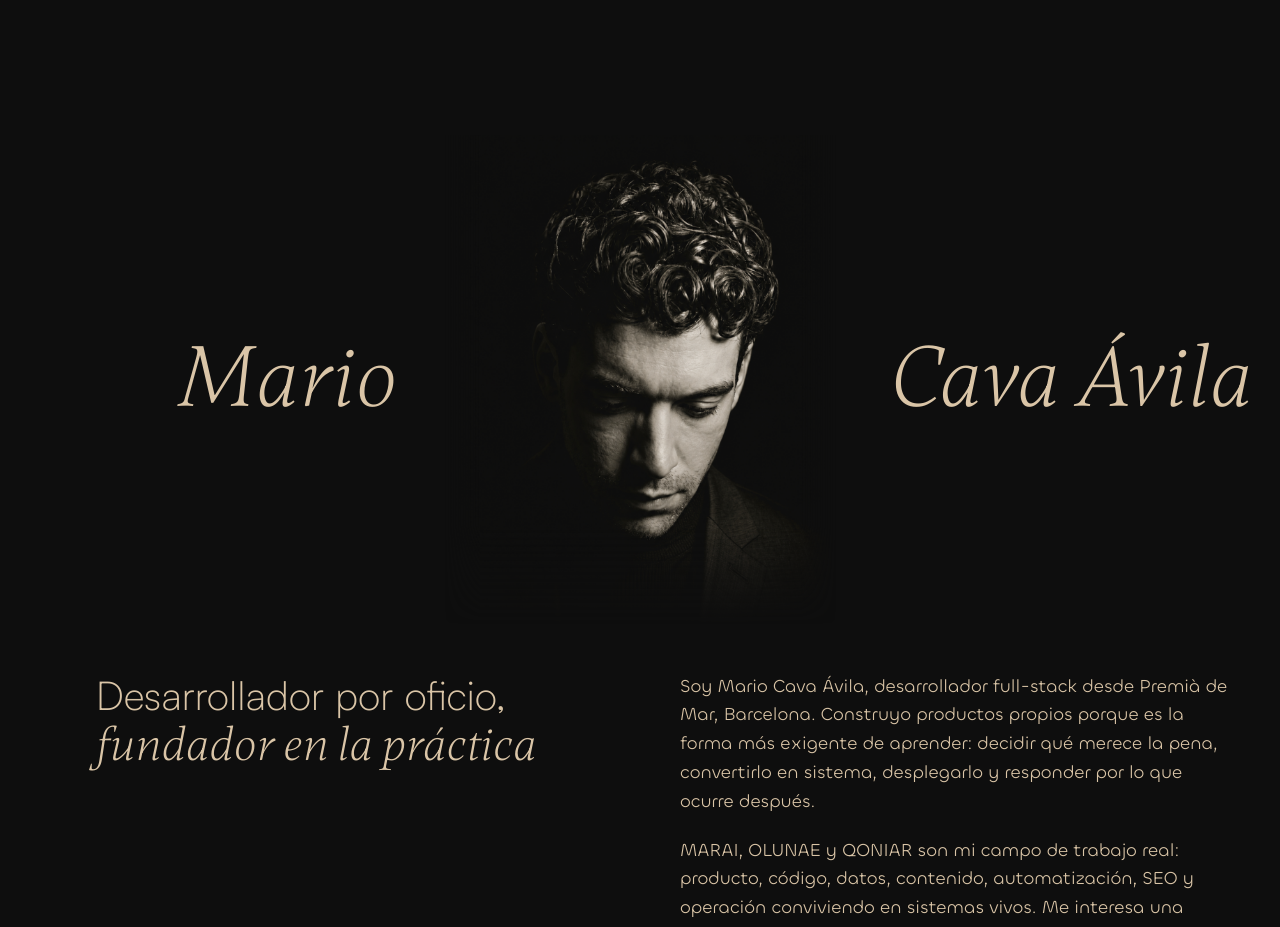
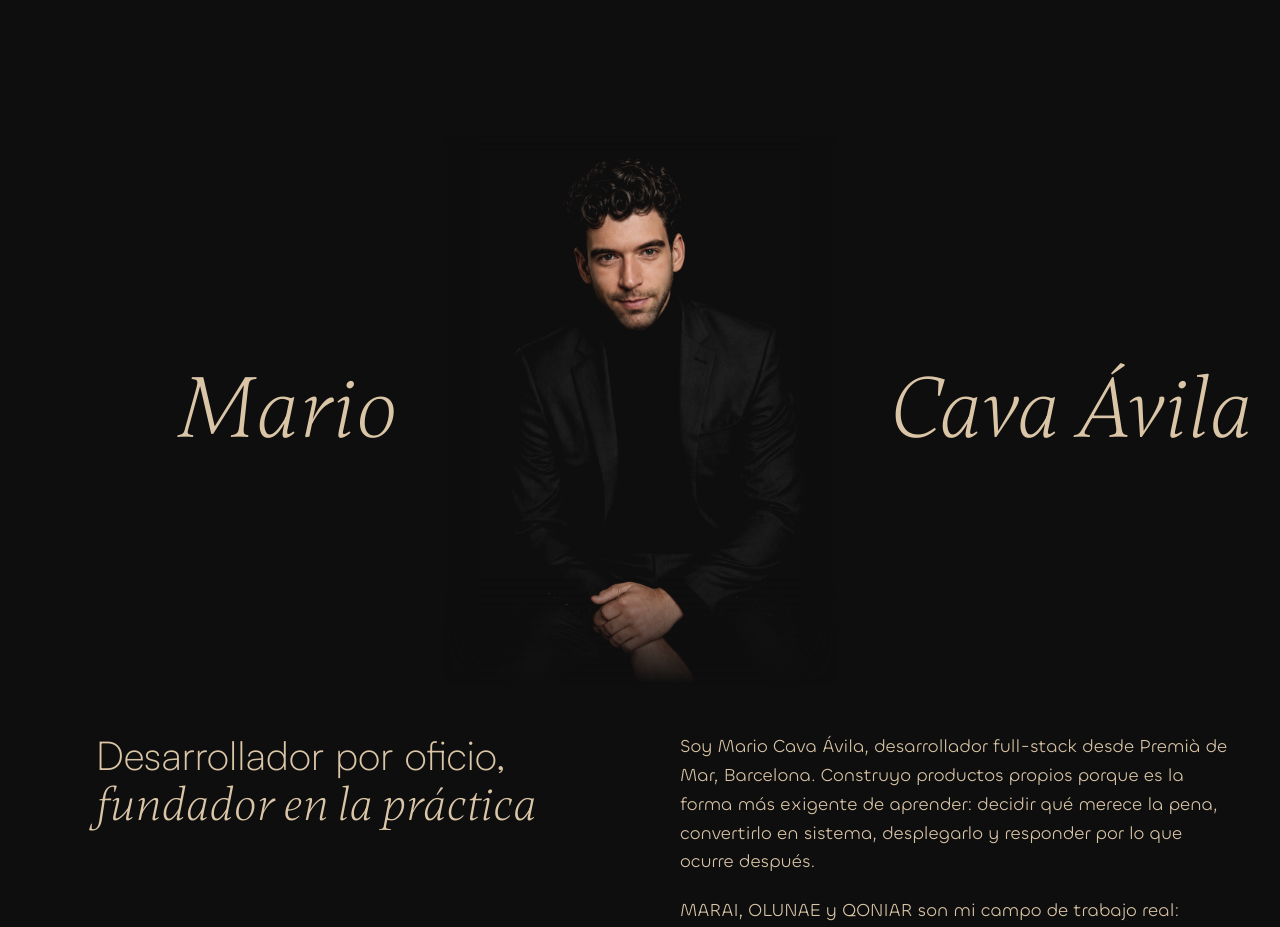
Before and after one commit to kaiserdbt/mario-portfolio, a Next.js app: page / in a window 1280 px wide. Shown: the part 8260-9187 px from the top of the page. Built offline with nearby package versions, Linux system fonts and the light colour scheme; no server answers.

Commit message:
feat: refresh about portrait and blend it into the background

```diff
--- a/src/components/AboutMe.tsx
+++ b/src/components/AboutMe.tsx
@@ -39,9 +39,9 @@ const social = [
 // disuelve la foto en el fondo por abajo y por los lados (interseccion de gradientes)
 const portraitMask = {
   maskImage:
-    "linear-gradient(to bottom, #000 80%, transparent 100%), linear-gradient(to right, transparent 0%, #000 9%, #000 91%, transparent 100%)",
+    "linear-gradient(to bottom, transparent 0%, #000 3%, #000 80%, transparent 100%), linear-gradient(to right, transparent 0%, #000 9%, #000 91%, transparent 100%)",
   WebkitMaskImage:
-    "linear-gradient(to bottom, #000 80%, transparent 100%), linear-gradient(to right, transparent 0%, #000 9%, #000 91%, transparent 100%)",
+    "linear-gradient(to bottom, transparent 0%, #000 3%, #000 80%, transparent 100%), linear-gradient(to right, transparent 0%, #000 9%, #000 91%, transparent 100%)",
   maskComposite: "intersect",
   WebkitMaskComposite: "source-in",
 } as const;
@@ -80,10 +80,10 @@ export default function AboutMe() {
           style={portraitMask}
         >
           <Image
-            src="/about-portrait.png"
+            src="/about-70.png"
             alt={profile.name}
-            width={1122}
-            height={1402}
+            width={1058}
+            height={1486}
             unoptimized
             className="h-auto w-full object-contain"
           />
```
Also changed, not shown: public/about-70.png (added), public/about-portrait.png.
